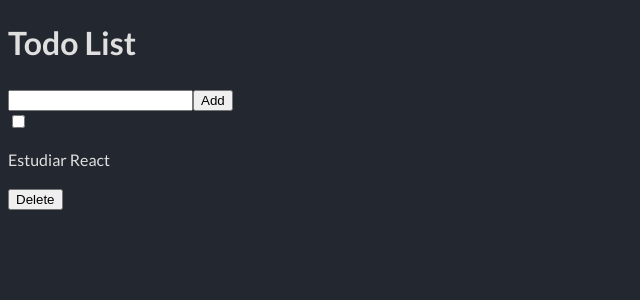
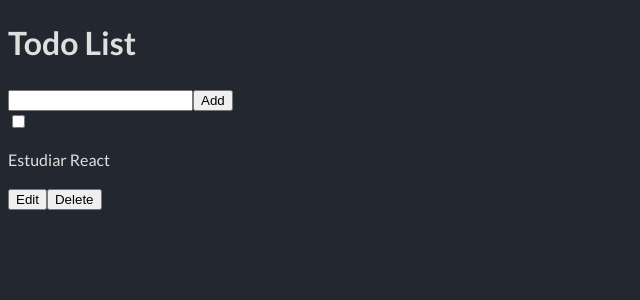
Before and after one commit to MartinezFabian/TodoApp-React, a React (Vite) app: page / in a window 1280 px wide. Shown: the top 300 px of the page, without its empty margins (0-640 px from the left). Built offline with nearby package versions, Linux system fonts and the light colour scheme.

Commit message:
Feat: Add functionality to edit task

```diff
--- a/src/TodoApp.jsx
+++ b/src/TodoApp.jsx
@@ -28,6 +28,13 @@ export const TodoApp = () => {
     });
   };
 
+  const onEditTodo = (editedTodo) => {
+    dispatch({
+      type: 'edit',
+      editedTodo: editedTodo,
+    });
+  };
+
   return (
     <>
       <header>
@@ -39,6 +46,7 @@ export const TodoApp = () => {
       <TodoList
         todos={todoState}
         onDeleteTodoById={(idToDelete) => onDeleteTodo(idToDelete)}
+        onEditTodo={(editedTodo) => onEditTodo(editedTodo)}
       ></TodoList>
     </>
   );
--- a/src/components/TodoItem.jsx
+++ b/src/components/TodoItem.jsx
@@ -1,11 +1,52 @@
 import PropTypes from 'prop-types';
+import { useState } from 'react';
 
-export const TodoItem = ({ todo, onDeleteTodoById }) => {
+export const TodoItem = ({ todo, onDeleteTodoById, onEditTodo }) => {
+  const [editMode, setEditMode] = useState(false);
+  const [editInput, setEditInput] = useState(todo.text);
+
+  const onToggleEditMode = () => {
+    setEditMode(!editMode);
+
+    setEditInput(todo.text);
+  };
+
+  const onChangeEditInput = (e) => {
+    setEditInput(e.target.value);
+  };
+
+  const onSaveEdit = () => {
+    const editedTodo = {
+      ...todo,
+      text: editInput,
+    };
+
+    onEditTodo(editedTodo);
+
+    setEditMode(false);
+  };
+
   return (
     <article>
       <input type="checkbox" />
-      <p>{todo.text}</p>
-      <button onClick={() => onDeleteTodoById(todo.id)}>Delete</button>
+
+      {editMode ? (
+        <input type="text" value={editInput} onChange={onChangeEditInput} />
+      ) : (
+        <p>{todo.text}</p>
+      )}
+
+      {editMode ? (
+        <button onClick={onSaveEdit}>Save</button>
+      ) : (
+        <button onClick={onToggleEditMode}>Edit</button>
+      )}
+
+      {editMode ? (
+        <button onClick={onToggleEditMode}>Cancel</button>
+      ) : (
+        <button onClick={() => onDeleteTodoById(todo.id)}>Delete</button>
+      )}
     </article>
   );
 };
@@ -13,4 +54,5 @@ export const TodoItem = ({ todo, onDeleteTodoById }) => {
 TodoItem.propTypes = {
   todo: PropTypes.object.isRequired,
   onDeleteTodoById: PropTypes.func.isRequired,
+  onEditTodo: PropTypes.func.isRequired,
 };
--- a/src/components/TodoList.jsx
+++ b/src/components/TodoList.jsx
@@ -1,11 +1,18 @@
 import PropTypes from 'prop-types';
 import { TodoItem } from './TodoItem';
 
-export const TodoList = ({ todos, onDeleteTodoById }) => {
+export const TodoList = ({ todos, onDeleteTodoById, onEditTodo }) => {
   return (
     <main>
       {todos.map((todo) => {
-        return <TodoItem key={todo.id} todo={todo} onDeleteTodoById={onDeleteTodoById}></TodoItem>;
+        return (
+          <TodoItem
+            key={todo.id}
+            todo={todo}
+            onDeleteTodoById={onDeleteTodoById}
+            onEditTodo={onEditTodo}
+          ></TodoItem>
+        );
       })}
     </main>
   );
@@ -14,4 +21,5 @@ export const TodoList = ({ todos, onDeleteTodoById }) => {
 TodoList.propTypes = {
   todos: PropTypes.array.isRequired,
   onDeleteTodoById: PropTypes.func.isRequired,
+  onEditTodo: PropTypes.func.isRequired,
 };
--- a/src/todoReducer.js
+++ b/src/todoReducer.js
@@ -6,6 +6,16 @@ export const todoReducer = (todoState = [], action = {}) => {
 
     case 'delete': {
       return todoState.filter((todo) => todo.id !== action.idToDelete);
+    }
+
+    case 'edit': {
+      return todoState.map((todo) => {
+        if (todo.id === action.editedTodo.id) {
+          return action.editedTodo;
+        }
+
+        return todo;
+      });
     }
 
     case 'toggle': {
```
